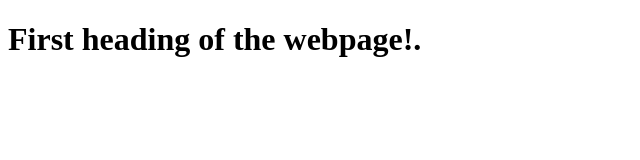
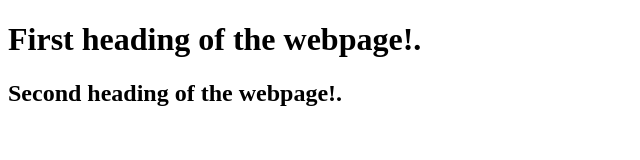
Before and after one commit to shangharsh/FirstRepo, a plain HTML site: page index.html in a window 1280 px wide. Shown: the whole page, without its empty margins (0-640 px from the left). Drawn offline with Linux system fonts and the light colour scheme.

Commit message:
'index.html'

```diff
--- a/index.html
+++ b/index.html
@@ -7,5 +7,6 @@
 </head>
 <body>
     <h1>First heading of the webpage!.</h1>
+    <h2>Second heading of the webpage!.</h2>
 </body>
 </html>
```
